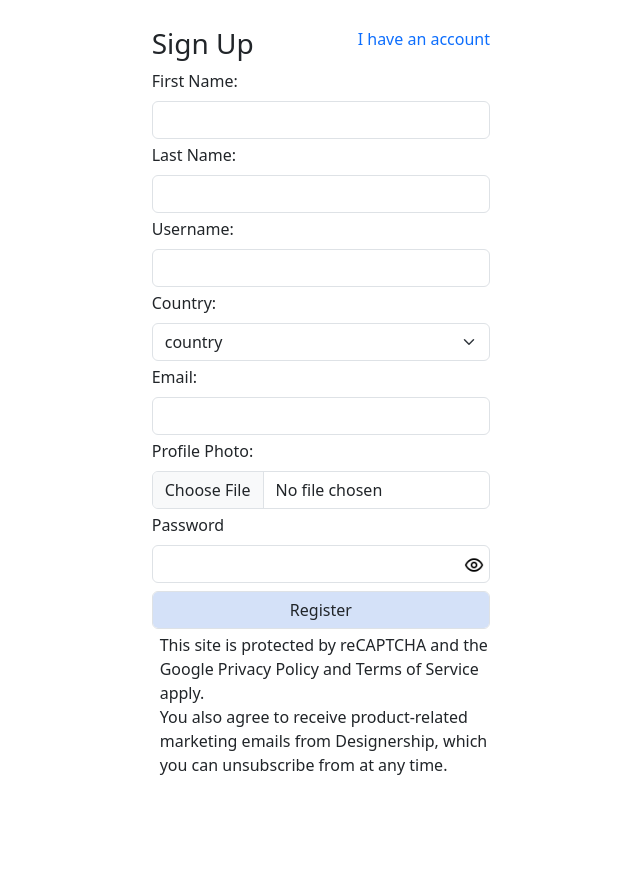
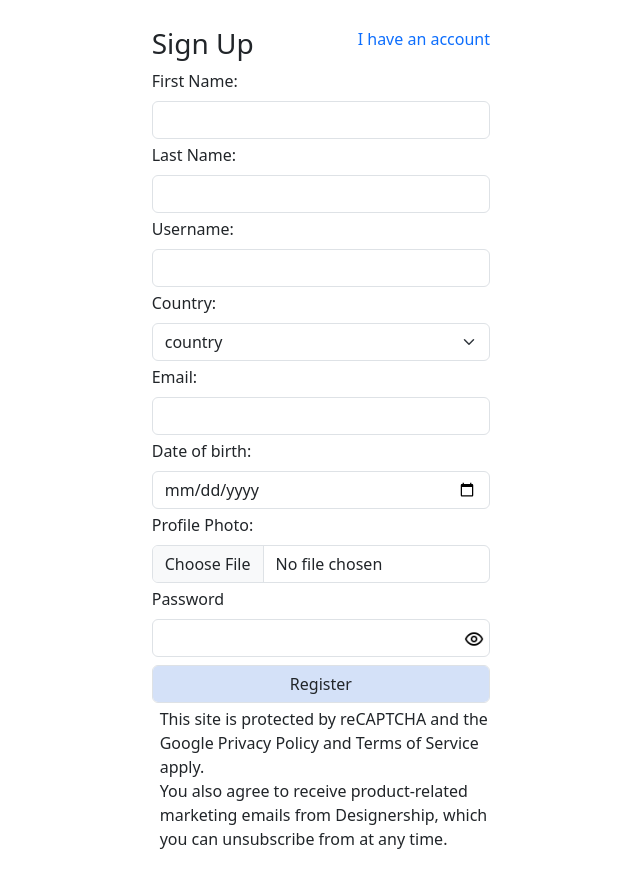
Before and after one commit to PaavanVyas/blog_system, a PHP site: page /register_user.php in a window 1280 px wide; the page is wider, and only the part inside the window is pictured. Shown: the part 117-1003 px from the top of that part, without its empty margins (609-1249 px from the left). Before the commit the page ends 892 px from the top of that part, so only its background shows below. Run offline with PHP 8.4, Linux system fonts and the light colour scheme.

Commit message:
merging two branches...

```diff
--- a/register_user.php
+++ b/register_user.php
@@ -391,6 +391,11 @@ if(isset($_GET['email_exists'])) {
             <small id="email_helpid" class="text-muted" hidden>Required</small>
         </div>
         <div class="mb-1 form-group ">
+            <label class="form-label position-relative" for="email">Date of birth:</label>
+            <input type="date"id="dob" name="dob"class="form-control w-100" >
+            <small id="email_helpid" class="text-muted" hidden>Required</small>
+        </div>
+        <div class="mb-1 form-group ">
             <label class="form-label position-relative" for="image">Profile Photo:</label>
             <input type="file" id="image" name="image" class="form-control w-100">
             <small id="email_helpid" class="text-muted" hidden>Required</small>
```
